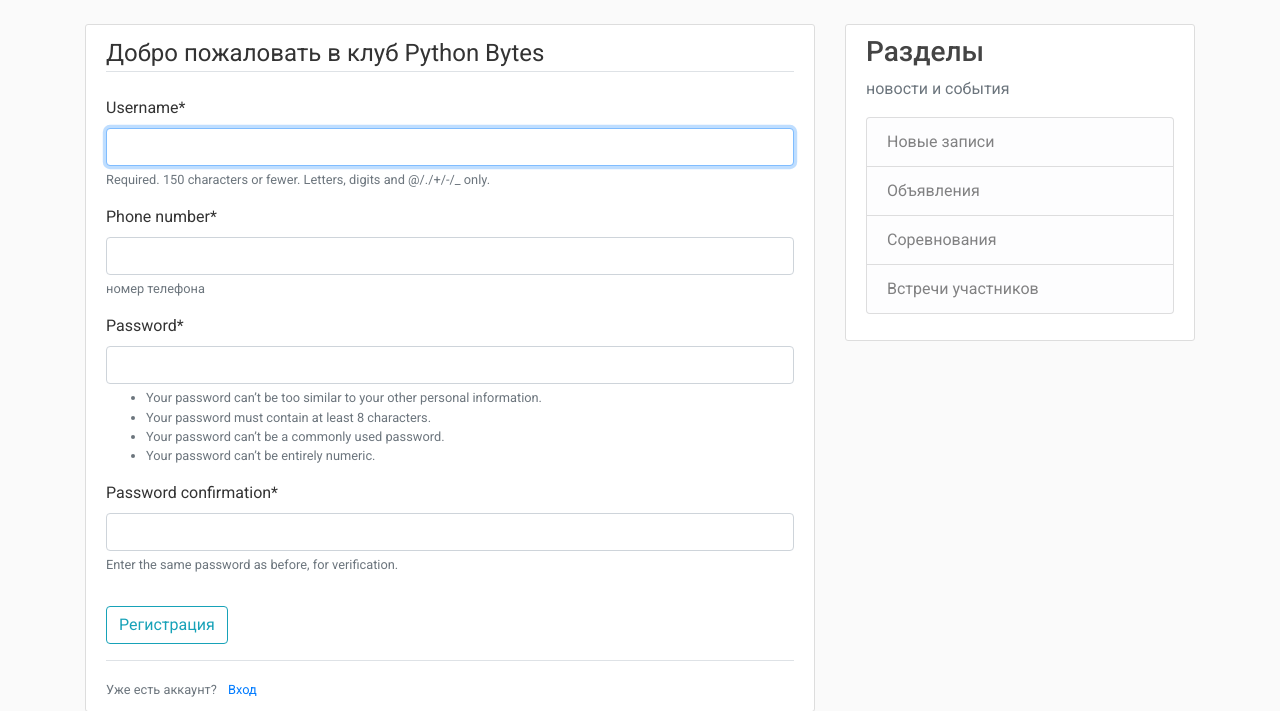
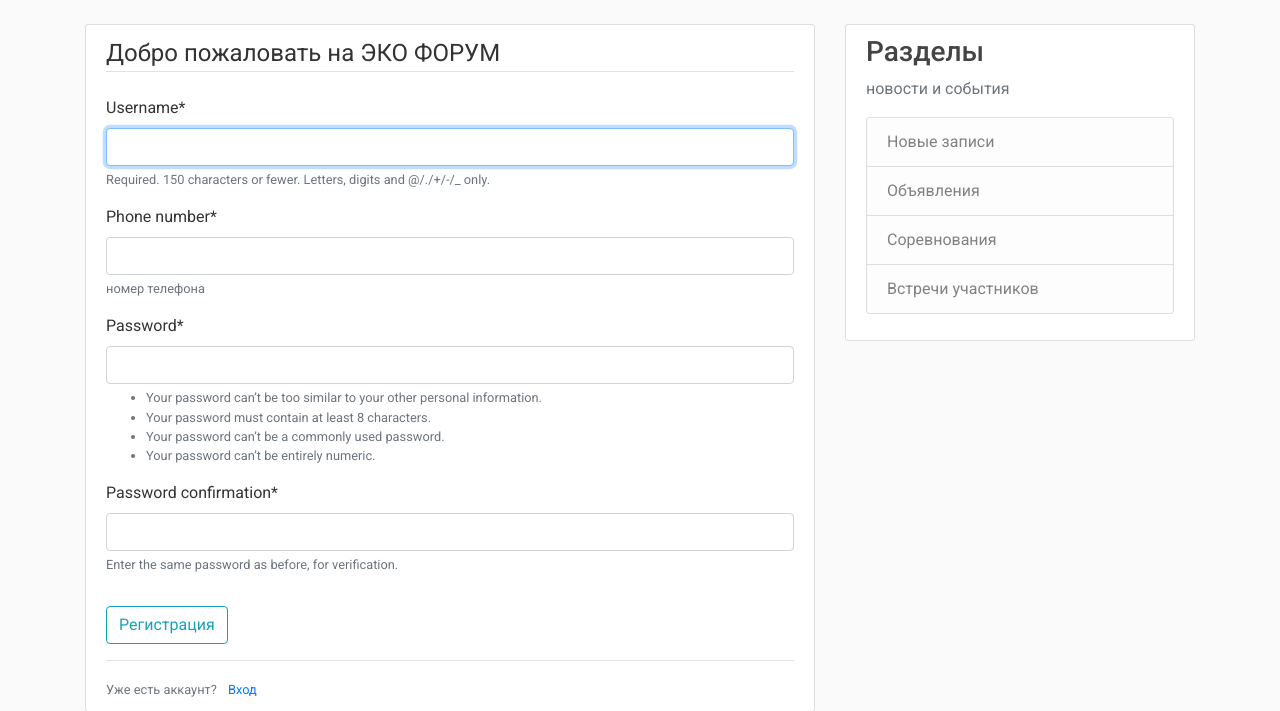
Before and after one commit to ArturDuisheev/EcoForum, a Django app: page /register/ in a window 1280 px wide. Shown: the part 56-767 px from the top of the page. Run offline with Django 3.2, Linux system fonts and the light colour scheme; some libraries are stand-ins or nearby versions.

Commit message:
Update register.html

```diff
--- a/users/templates/users/register.html
+++ b/users/templates/users/register.html
@@ -5,7 +5,7 @@
         <form method="POST">
             {% csrf_token %}
             <fieldset class="form-group">
-                <legend class="border-bottom mb-4">Добро пожаловать в клуб Python Bytes</legend>
+                <legend class="border-bottom mb-4">Добро пожаловать на ЭКО ФОРУМ</legend>
                 {{ form|crispy }}
             </fieldset>
             <div class="form-group">
```
